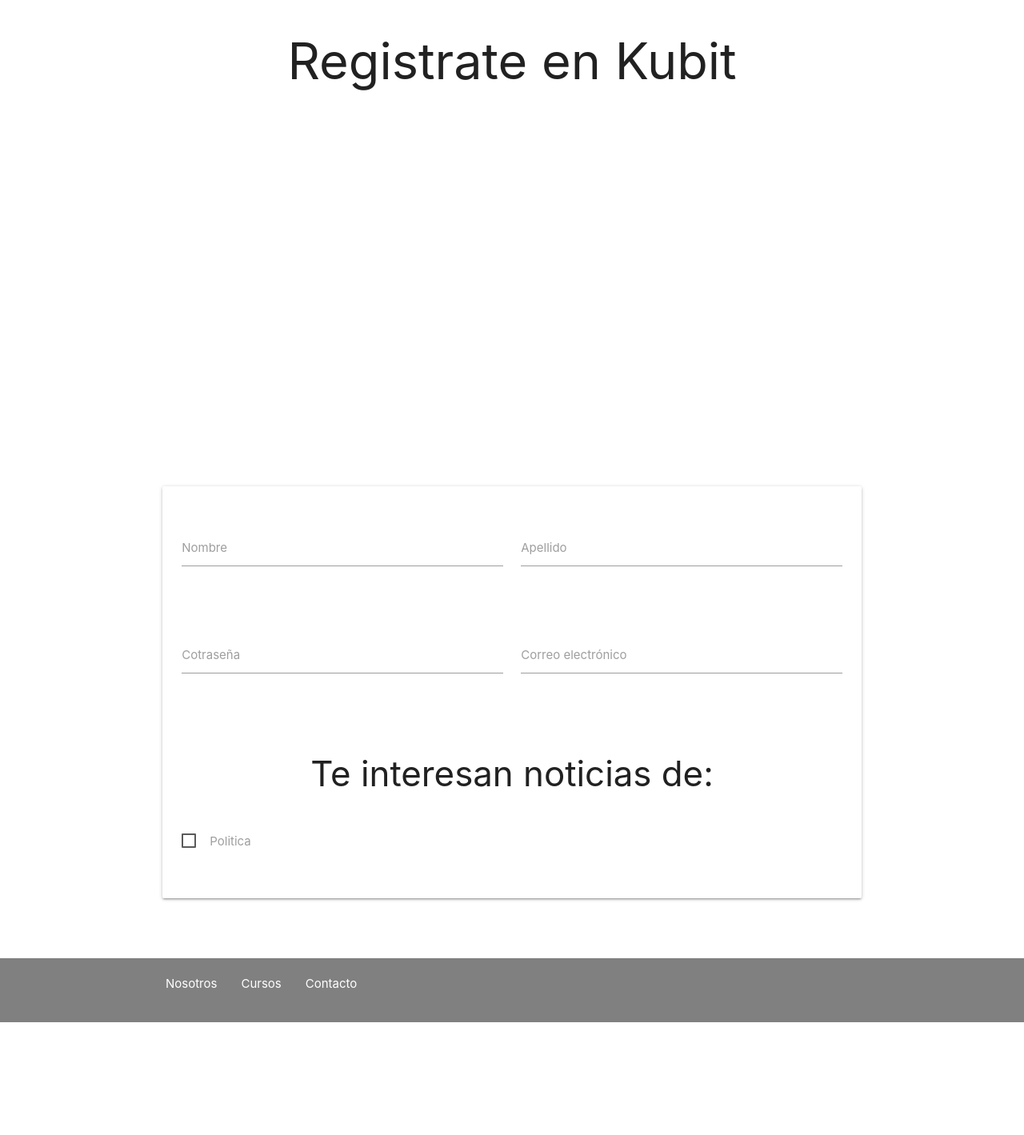
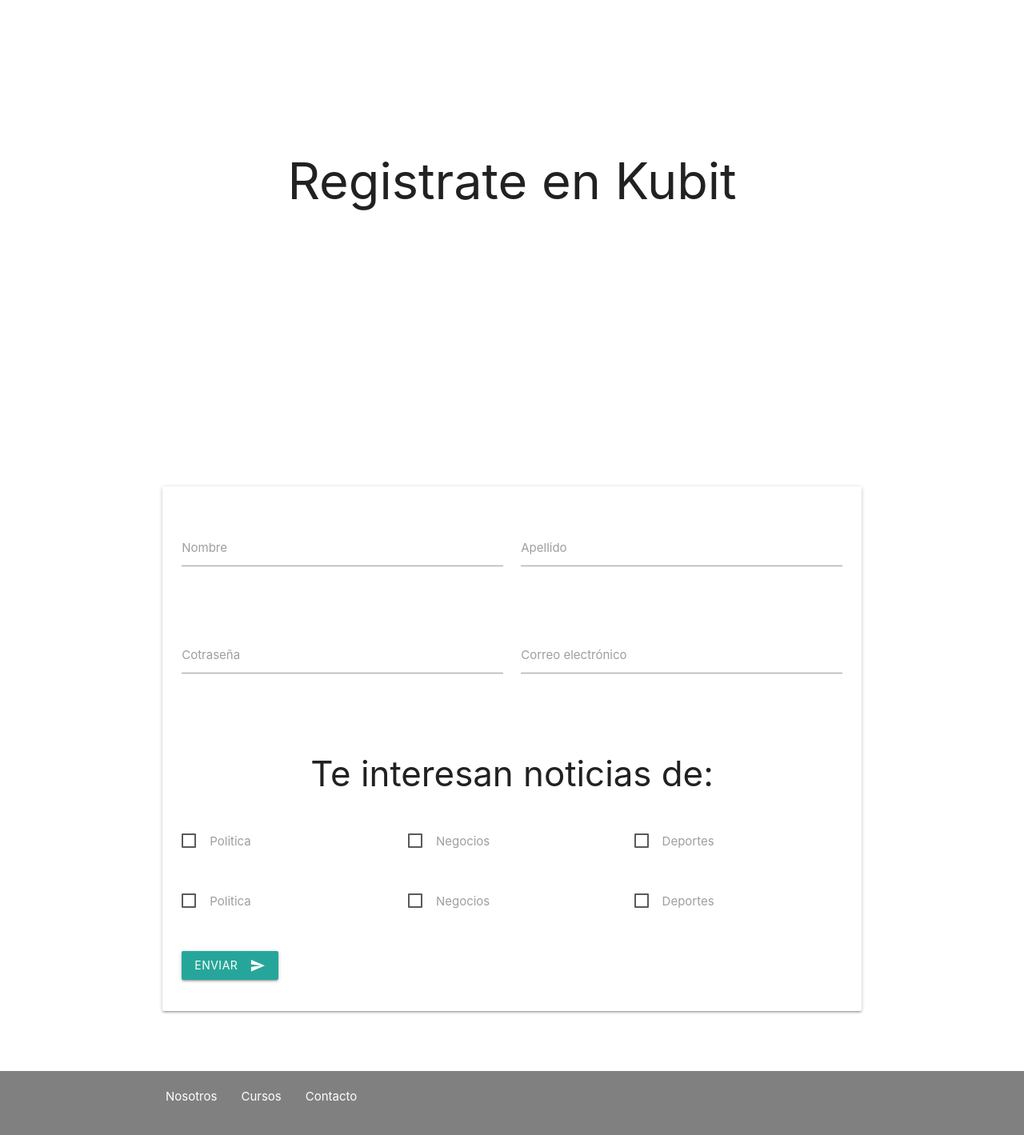
Before and after one commit to Ingvictor/SitiosWeb, a PHP site: page /registro.html in a window 1280 px wide. Shown: the part 100-1519 px from the top of the page at 80% size. Before the commit the page ends 1378 px from the top, so only its background shows below. Run offline with PHP 8.4, Linux system fonts and the light colour scheme.

Commit message:
index 85% concluido

```diff
--- a/css/main.css
+++ b/css/main.css
@@ -130,3 +130,7 @@
 }
 
 /* Pagina de registro */
+
+.registro-titulo{
+    margin: 150px 0px 150px 0px;
+}
--- a/registro.html
+++ b/registro.html
@@ -67,13 +67,40 @@
                         </div>
                         <div class="section">
                             <div class="row">
-                                <label for="" class="col s12 m4">
+                                <label class="col s12 m4">
                                     <input type="checkbox">
                                     <span>Politica</span>
-                                    <label for=""></label>
+                                </label>
+                                <label class="col s12 m4">
+                                    <input type="checkbox">
+                                    <span>Negocios</span>
+                                </label>
+                                <label class="col s12 m4">
+                                    <input type="checkbox">
+                                    <span>Deportes</span>
                                 </label>
                             </div>
                         </div>
+                        <div class="section">
+                            <div class="row">
+                                <label class="col s12 m4">
+                                    <input type="checkbox">
+                                    <span>Politica</span>
+                                </label>
+                                <label class="col s12 m4">
+                                    <input type="checkbox">
+                                    <span>Negocios</span>
+                                </label>
+                                <label class="col s12 m4">
+                                    <input type="checkbox">
+                                    <span>Deportes</span>
+                                </label>
+                            </div>
+                        </div>
+                        <div class="section">
+                            <a class="waves-effect waves-light btn"><i class="material-icons right">send</i>Enviar</a>
+                        </div>
+
                     </form>
 
                 </div>
```
